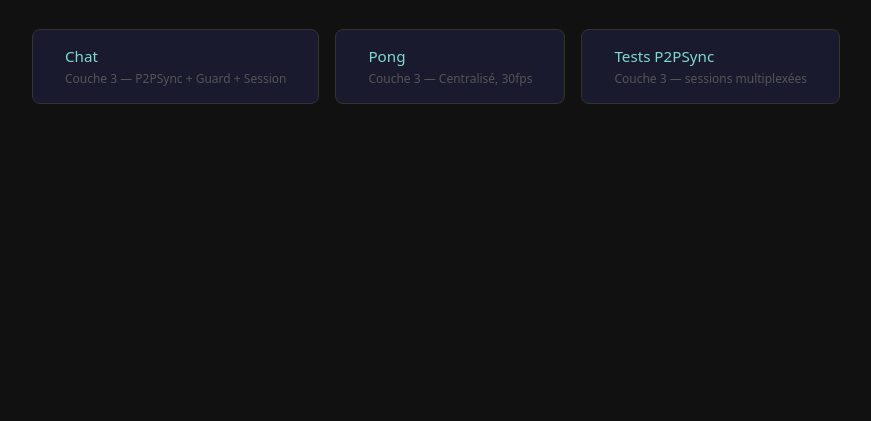
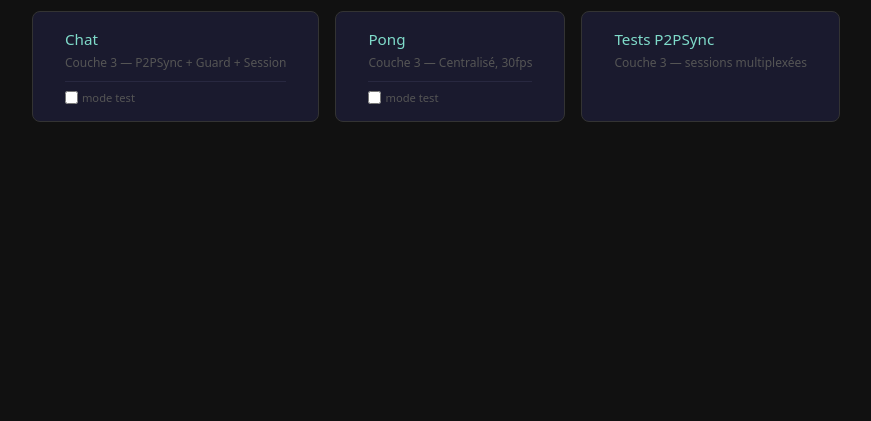
Before and after one commit to thipages/pacpam, a website: page pages/index.html in a window 1280 px wide. Shown: the part 379-800 px from the top of the page, without its empty margins (204-1075 px from the left). Drawn offline with Linux system fonts and the light colour scheme.

Commit message:
v0.11.1 — checkbox mode test dans l'index des démos

```diff
--- a/package.json
+++ b/package.json
@@ -1,6 +1,6 @@
 {
   "name": "@thipages/pacpam",
-  "version": "0.11.0",
+  "version": "0.11.1",
   "description": "Réseau P2P avec PeerJS — machines à états, sécurité, synchronisation",
   "type": "module",
   "main": "src/index.js",
--- a/pages/chat/app.js
+++ b/pages/chat/app.js
@@ -3,14 +3,18 @@ import './chat-instance.js'
 const testMode = new URLSearchParams(location.search).has('test')
 
 if (testMode) {
+  const appId = 'pacpam-chat-' + Math.random().toString(36).slice(2, 10)
+
   const wrapper = document.createElement('div')
   wrapper.className = 'split'
 
   const peerA = document.createElement('chat-instance')
   peerA.setAttribute('pseudo', 'PEER-A')
+  peerA.setAttribute('app-id', appId)
 
   const peerB = document.createElement('chat-instance')
   peerB.setAttribute('pseudo', 'PEER-B')
+  peerB.setAttribute('app-id', appId)
 
   wrapper.append(peerA, peerB)
   document.body.appendChild(wrapper)
--- a/pages/index.html
+++ b/pages/index.html
@@ -19,46 +19,70 @@
         }
         h1 { font-size: 1.4rem; margin-bottom: 8px; }
         p { font-size: 0.85rem; color: #777; margin-bottom: 32px; }
-        .links {
-            display: flex;
-            gap: 16px;
-        }
-        a {
-            display: block;
-            padding: 16px 32px;
+        .links { display: flex; gap: 16px; }
+        .card {
             background: #1a1a2e;
             border: 1px solid #333;
             border-radius: 8px;
+            padding: 16px 32px;
+            transition: border-color 0.15s;
+        }
+        .card:hover { border-color: #7fdbca; }
+        .card a {
             color: #7fdbca;
             text-decoration: none;
             font-size: 0.95rem;
-            transition: border-color 0.15s;
         }
-        a:hover { border-color: #7fdbca; }
-        a span {
-            display: block;
+        .card .desc {
             font-size: 0.75rem;
             color: #555;
             margin-top: 4px;
         }
+        .card .test-toggle {
+            display: flex;
+            align-items: center;
+            gap: 4px;
+            font-size: 0.7rem;
+            color: #555;
+            margin-top: 10px;
+            padding-top: 8px;
+            border-top: 1px solid #282840;
+            cursor: pointer;
+        }
+        .card .test-toggle input { cursor: pointer; }
     </style>
 </head>
 <body>
-    <h1>pacpam</h1>
-    <p>Bibliothèque P2P WebRTC</p>
+    <h1><a href="https://github.com/thipages/pacpam" style="color:inherit;text-decoration:none">pacpam</a></h1>
+    <p>Bibliothèque P2P WebRTC — <a href="https://github.com/thipages/pacpam" style="color:#555;font-size:0.8rem">GitHub</a></p>
     <nav class="links">
-        <a href="chat/">
-            Chat
-            <span>Couche 3 — P2PSync + Guard + Session</span>
-        </a>
-        <a href="pong/">
-            Pong
-            <span>Couche 3 — Centralisé, 30fps</span>
-        </a>
-        <a href="tests/">
-            Tests P2PSync
-            <span>Couche 3 — sessions multiplexées</span>
-        </a>
+        <div class="card">
+            <a href="chat/">Chat</a>
+            <div class="desc">Couche 3 — P2PSync + Guard + Session</div>
+            <label class="test-toggle">
+                <input type="checkbox" data-test-cb="chat/"> mode test
+            </label>
+        </div>
+        <div class="card">
+            <a href="pong/">Pong</a>
+            <div class="desc">Couche 3 — Centralisé, 30fps</div>
+            <label class="test-toggle">
+                <input type="checkbox" data-test-cb="pong/"> mode test
+            </label>
+        </div>
+        <div class="card">
+            <a href="tests/">Tests P2PSync</a>
+            <div class="desc">Couche 3 — sessions multiplexées</div>
+        </div>
     </nav>
+    <script>
+        document.querySelectorAll('[data-test-cb]').forEach(cb => {
+            cb.addEventListener('change', () => {
+                const base = cb.dataset.testCb;
+                const a = cb.closest('.card').querySelector('a');
+                a.href = base + (cb.checked ? '?test' : '');
+            });
+        });
+    </script>
 </body>
 </html>
--- a/pages/pong/app.js
+++ b/pages/pong/app.js
@@ -3,14 +3,18 @@ import './pong-instance.js'
 const testMode = new URLSearchParams(location.search).has('test')
 
 if (testMode) {
+  const appId = 'pacpam-pong-' + Math.random().toString(36).slice(2, 10)
+
   const wrapper = document.createElement('div')
   wrapper.className = 'split'
 
   const peerA = document.createElement('pong-instance')
   peerA.setAttribute('pseudo', 'PEER-A')
+  peerA.setAttribute('app-id', appId)
 
   const peerB = document.createElement('pong-instance')
   peerB.setAttribute('pseudo', 'PEER-B')
+  peerB.setAttribute('app-id', appId)
 
   wrapper.append(peerA, peerB)
   document.body.appendChild(wrapper)
```
Also changed, not shown: pages/chat/chat-controller.js (+8 -4 lines), pages/chat/chat-instance.js (+4 -3 lines), pages/pong/pong-controller.js (+8 -4 lines), pages/pong/pong-instance.js (+4 -3 lines), README.md, docs/changelog.md, 1 other file.
